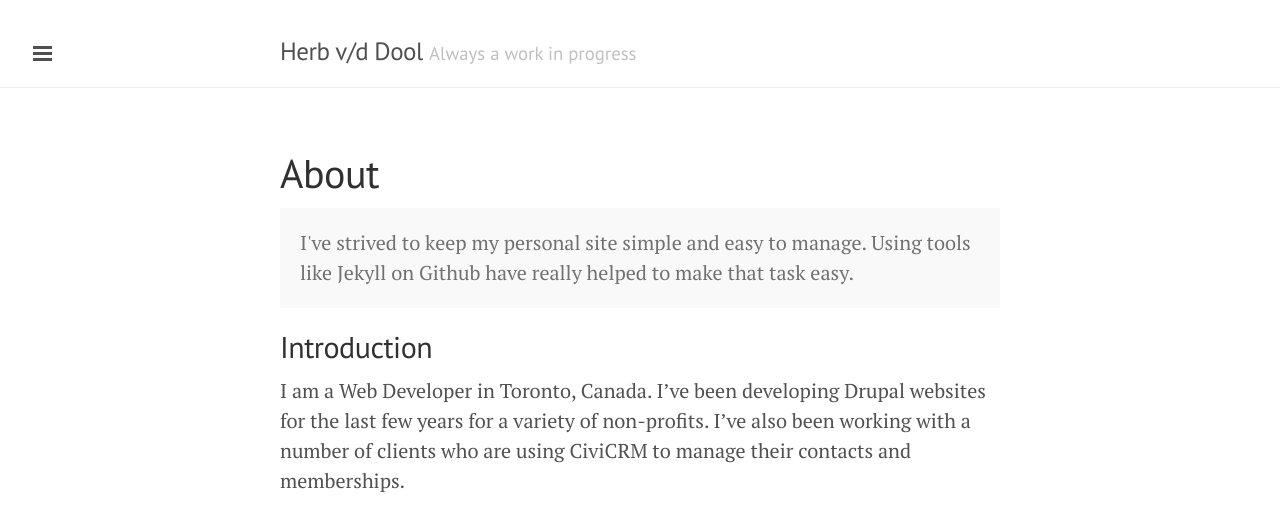
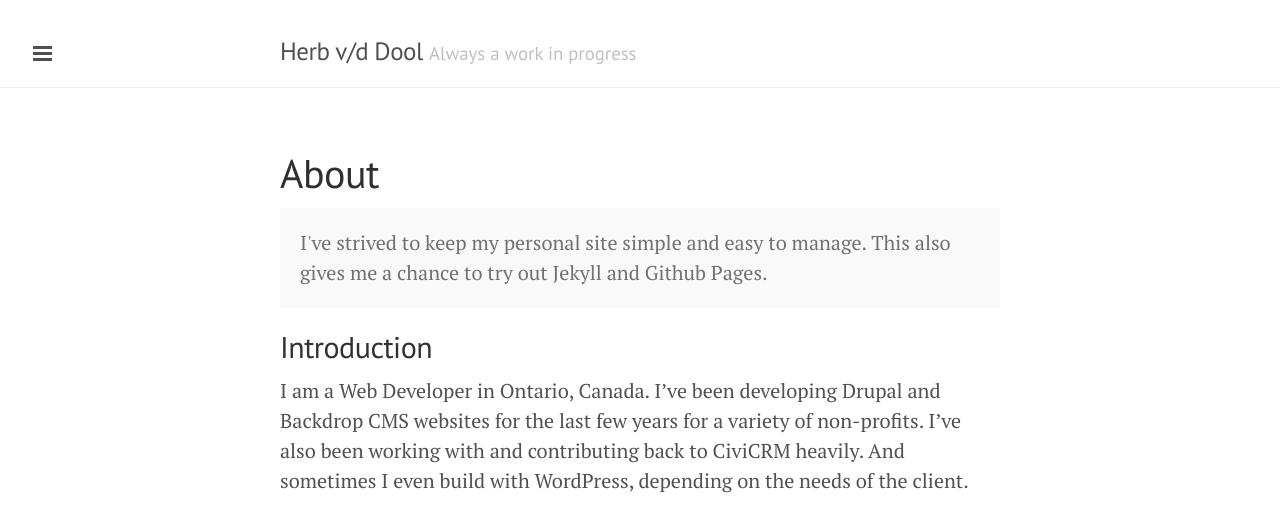
Before and after one commit to herbdool/herbdool.github.com, a Jekyll site: the page built from about.md, in a window 1280 px wide, cut to the strip 104-636 px from the top of the page. Built offline with Jekyll 4.4.1, drawn with Linux system fonts in a browser that asks for light colours; Markdown is read by kramdown in place of the engine named in the settings.

Commit message:
Update about.md

```diff
--- a/about.md
+++ b/about.md
@@ -5,9 +5,9 @@ published: true
 ---
 
 <p class="message">
-  I've strived to keep my personal site simple and easy to manage. Using tools like Jekyll on Github have really helped to make that task easy.
+  I've strived to keep my personal site simple and easy to manage. This also gives me a chance to try out Jekyll and Github Pages.
 </p>
 
 ## Introduction
 
-I am a Web Developer in Toronto, Canada. I've been developing Drupal websites for the last few years for a variety of non-profits. I've also been working with a number of clients who are using CiviCRM to manage their contacts and memberships.
+I am a Web Developer in Ontario, Canada. I've been developing Drupal and Backdrop CMS websites for the last few years for a variety of non-profits. I've also been working with and contributing back to CiviCRM heavily. And sometimes I even build with WordPress, depending on the needs of the client.
```
